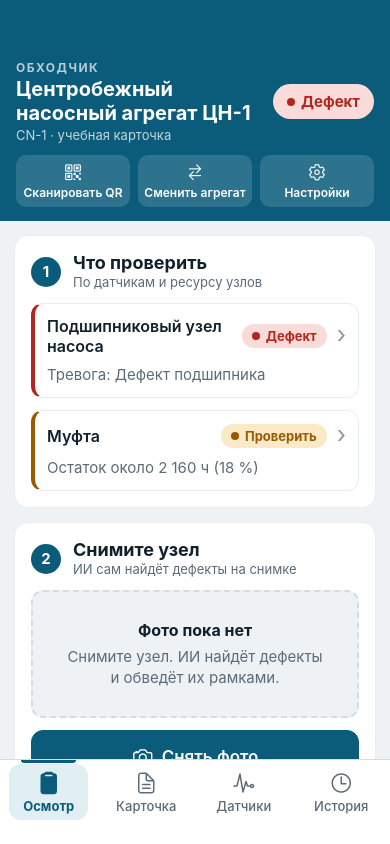
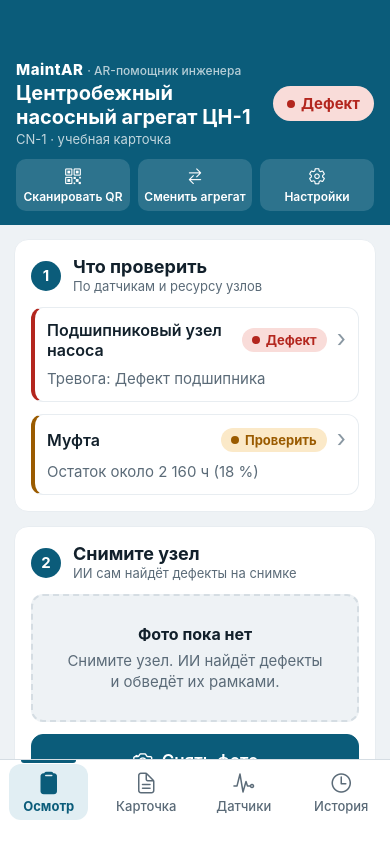
Before and after one commit to kayeros/MaintAR, a React Native app: screen / in a window 390 px wide. Built offline with nearby package versions, Linux system fonts and the light colour scheme.

Commit message:
Переименование в MaintAR

```diff
--- a/App.js
+++ b/App.js
@@ -1,4 +1,4 @@
-// «Обходчик»: AR-помощник инженера для диагностики промышленного оборудования.
+// MaintAR: AR-помощник инженера для диагностики промышленного оборудования.
 // Всё работает на телефоне без сервера: правила, датчики из базы кейса, карточки, ресурс, история.
 // Дефекты на фото определяет сервис анализа (адрес задаётся в настройках). Ручная правка нужна, только если ИИ ошибся.
 import React, { useEffect, useMemo, useRef, useState } from 'react';
@@ -623,7 +623,7 @@ export default function App() {
       <View style={[s.header, { paddingTop: TOP + 10 }]}>
         <View style={s.rowBetween}>
           <View style={{ flex: 1 }}>
-            <Text style={s.appName}>ОБХОДЧИК</Text>
+            <Text style={s.appName}>MaintAR <Text style={s.appTag}>· AR-помощник инженера</Text></Text>
             <Text style={s.unitName} numberOfLines={2}>{unit.name}</Text>
             <Text style={s.unitCode}>{unit.id}{unit.demo ? ' · учебная карточка' : ' · по паспорту'}</Text>
           </View>
@@ -770,7 +770,8 @@ const s = StyleSheet.create({
   scroll: { padding: 14, paddingBottom: 28, gap: 14 },
 
   header: { backgroundColor: C.accent, paddingHorizontal: 16, paddingBottom: 14, gap: 12 },
-  appName: { color: 'rgba(255,255,255,0.7)', fontSize: 12, fontWeight: '700', letterSpacing: 1.5 },
+  appName: { color: '#fff', fontSize: 15, fontWeight: '800', letterSpacing: 0.5 },
+  appTag: { color: 'rgba(255,255,255,0.7)', fontSize: 12, fontWeight: '500', letterSpacing: 0 },
   unitName: { color: '#fff', fontSize: 20, fontWeight: '700', marginTop: 2 },
   unitCode: { color: 'rgba(255,255,255,0.75)', fontSize: 13, marginTop: 2 },
   headActions: { flexDirection: 'row', gap: 8 },
--- a/app.json
+++ b/app.json
@@ -1,14 +1,14 @@
 {
   "expo": {
-    "name": "Обходчик",
-    "slug": "obhodchik",
+    "name": "MaintAR",
+    "slug": "maintar",
     "version": "1.0.0",
     "orientation": "portrait",
     "icon": "./assets/icon.png",
     "userInterfaceStyle": "light",
     "ios": {
       "supportsTablet": true,
-      "bundleIdentifier": "ru.gitpotam.obhodchik"
+      "bundleIdentifier": "ru.gitpotam.maintar"
     },
     "android": {
       "adaptiveIcon": {
@@ -17,7 +17,7 @@
         "backgroundImage": "./assets/android-icon-background.png",
         "monochromeImage": "./assets/android-icon-monochrome.png"
       },
-      "package": "ru.gitpotam.obhodchik",
+      "package": "ru.gitpotam.maintar",
       "permissions": [
         "CAMERA"
       ]
--- a/package.json
+++ b/package.json
@@ -1,5 +1,5 @@
 {
-  "name": "obhodchik",
+  "name": "maintar",
   "version": "1.0.0",
   "main": "index.js",
   "dependencies": {
```
Also changed, not shown: 2 other files (tests, documents, lock files or other folders).
